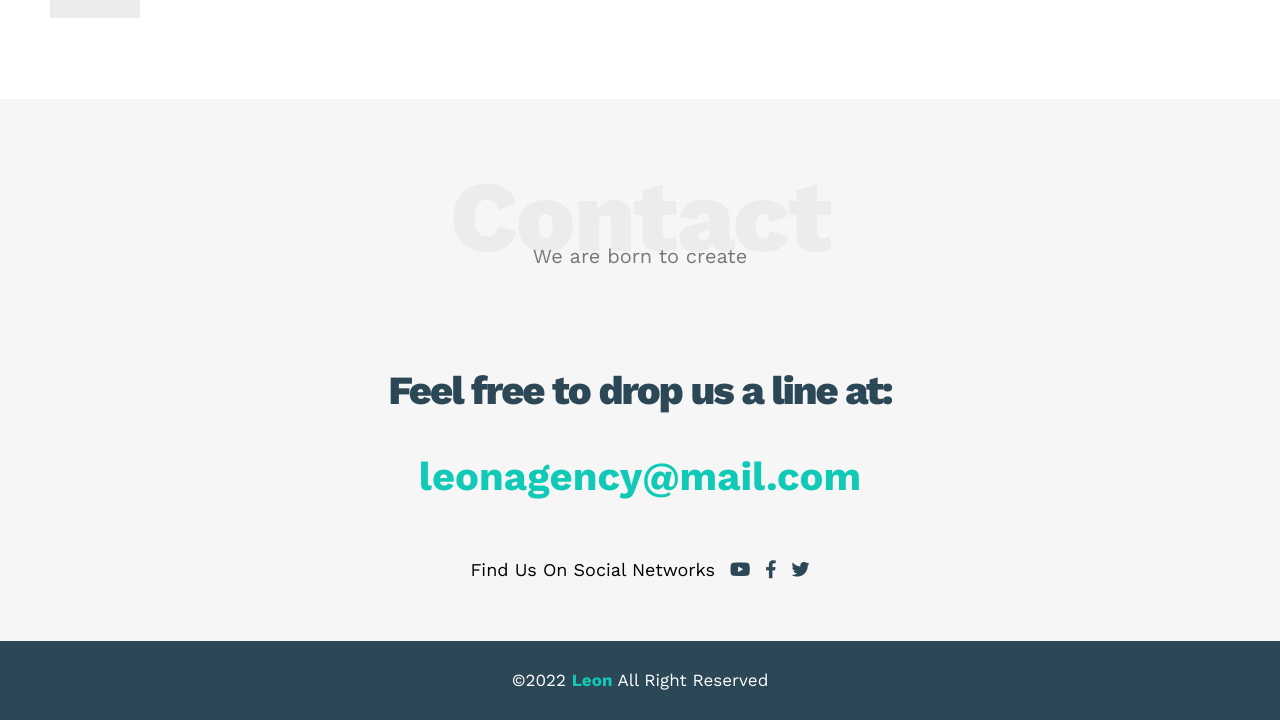
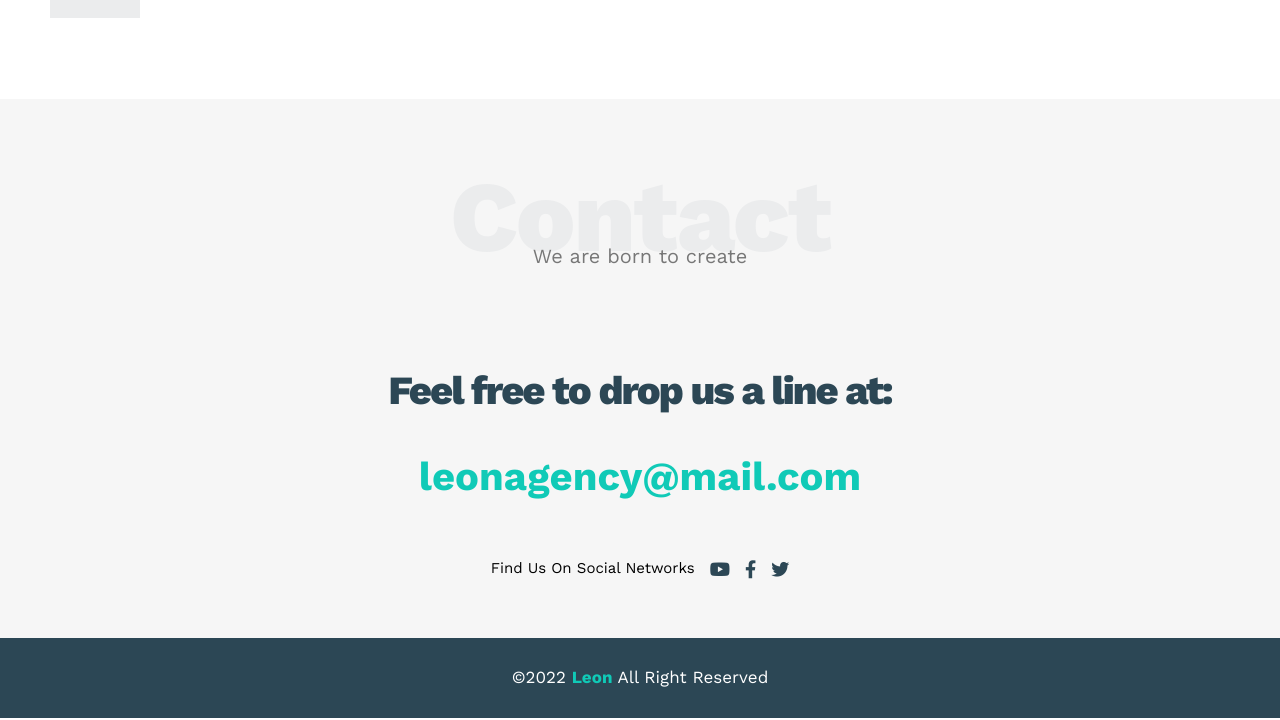
Before and after one commit to maraimhussain3/Leon, a plain HTML site: page index.html in a window 1280 px wide. Shown: the part 3566-4286 px from the top of the page. Drawn offline with nearby package versions, Linux system fonts and the light colour scheme.

Commit message:
Update leon.css

```diff
--- a/css/leon.css
+++ b/css/leon.css
@@ -498,6 +498,9 @@ body {
     font-size: 18px;
 }
 
+.contact .social span {
+  font-size: 15px;
+}
 .contact .social i {
     color: var(--secondary-color);
     margin-left: 15px;
```
